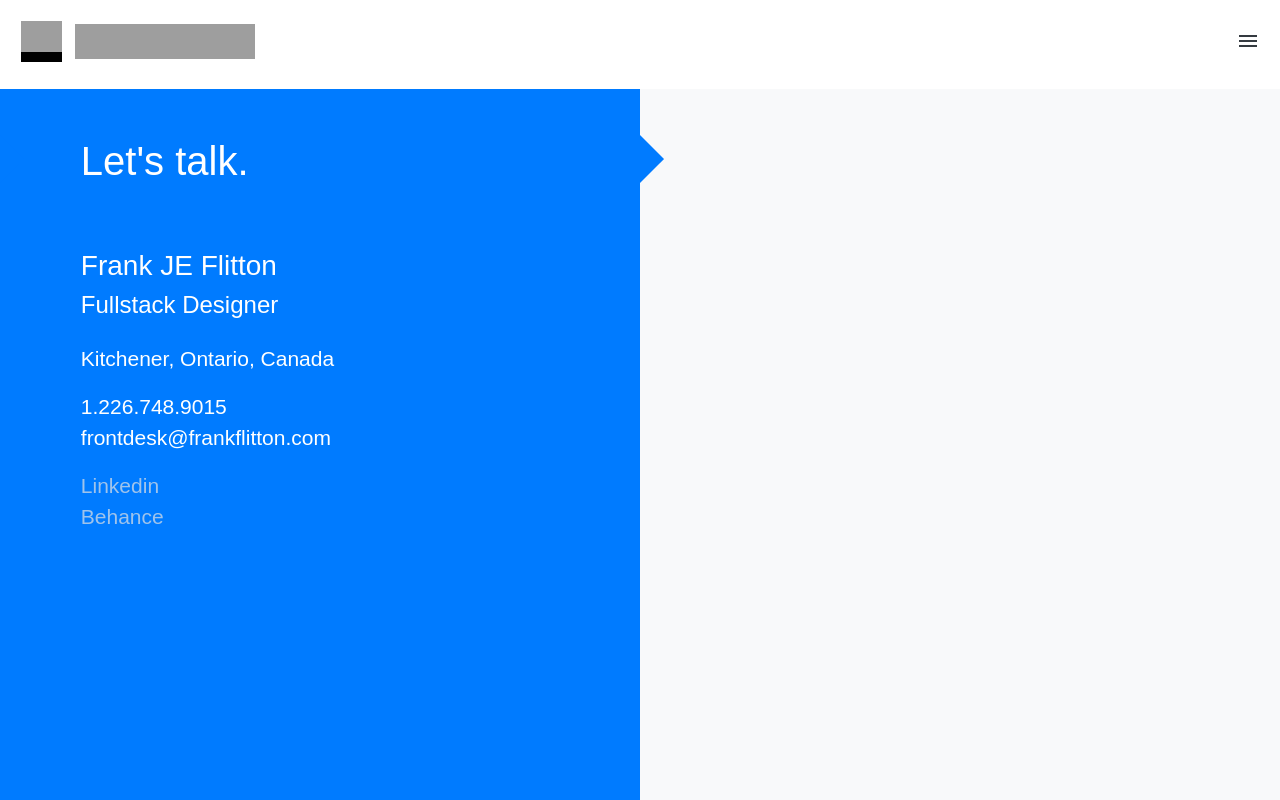
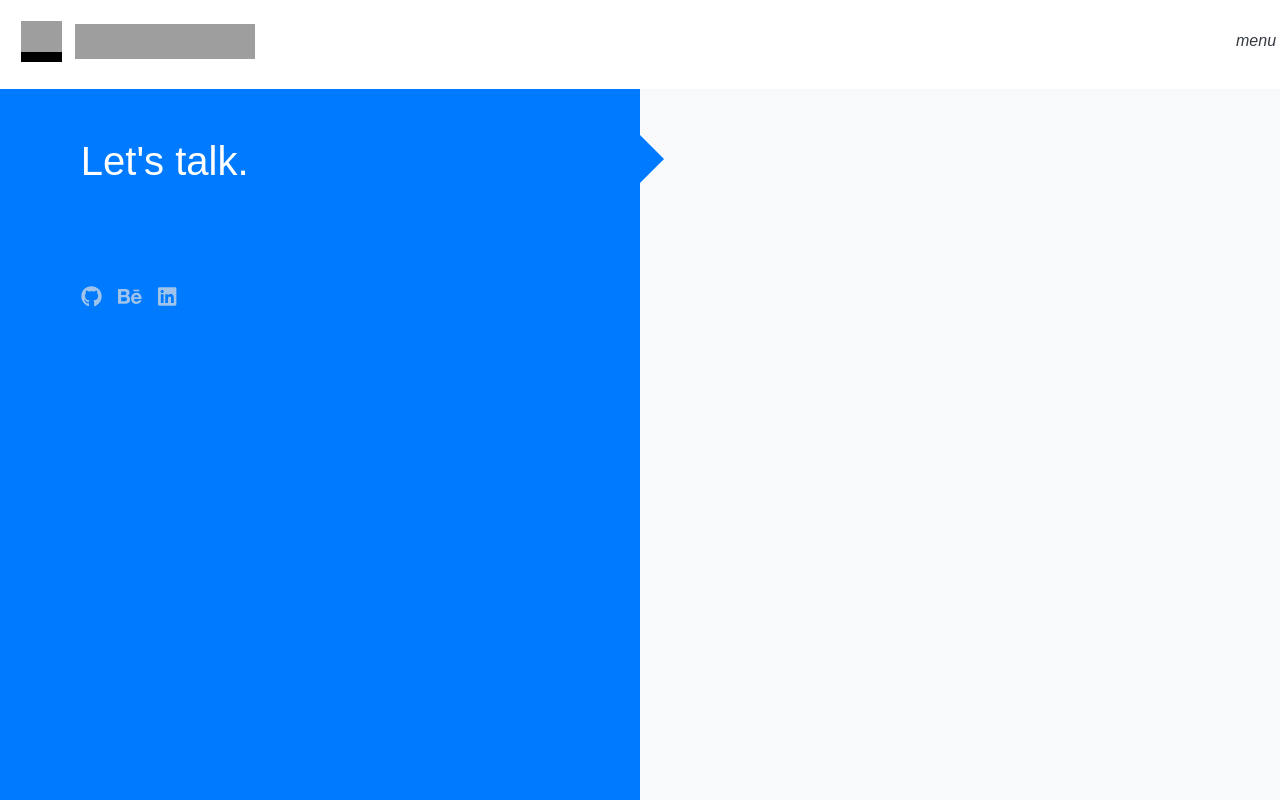
Before and after one commit to FrankFlitton/Personal-Website, a Vue app in the folder frontend/: page /contact in a window 1280 px wide. Built offline with nearby package versions, Linux system fonts and the light colour scheme; grey boxes are pictures that could not be loaded; what Vee-Validate, v-img, vue-formly, vue-formly-bootstrap would draw is missing.

Commit message:
Font Aewsome

```diff
--- a/frontend/index.html
+++ b/frontend/index.html
@@ -11,8 +11,6 @@
 
   <meta name="description" content="Frank JE  Flitton is a Full Stack Designer specializing in UI / UX. Frank is based in Kitchener/Waterloo, Ontario, Canada.">
 
-  <link href="https://fonts.googleapis.com/icon?family=Material+Icons" rel="stylesheet">
-
   <script src="https://use.typekit.net/btp2pnd.js"></script>
   <script>try { Typekit.load({ async: true }); } catch (e) { }</script>
 
--- a/frontend/src/components/pages/Contact.vue
+++ b/frontend/src/components/pages/Contact.vue
@@ -5,30 +5,28 @@
         <b-col
           md="6"
           id="row1"
-          class="bg-primary text-white full-screen"
+          class="bg-primary text-white full-screen mobile-small"
         >
           <b-container>
             <b-row>
               <b-col
                 md="10"
                 offset-md="1"
-                class="pt-5 pb-5"
+                class="pt-5 pb-5 h-100"
               >
-                <h1 class="mb-5 pb-3">
+                <h1 class="mb-5">
                   Let's talk.
                 </h1>
-                <h3>Frank JE Flitton</h3>
-                <h4 class="mb-4">Fullstack Designer</h4>
-                <p>
-                  Kitchener, Ontario, Canada
-                </p>
-                <p>
-                  1.226.748.9015 <br>
-                  frontdesk@frankflitton.com
-                </p>
-                <p>
-                  <a href="https://www.linkedin.com/in/frank-flitton-52691239/" target="_blank">Linkedin</a> <br>
-                  <a href="https://www.behance.net/frankflitton" target="_blank">Behance</a>
+                <p class="icons">
+                  <a href="https://www.github.com/frankflitton" target="_blank">
+                    <font-awesome-icon :icon="['fab', 'github']" />
+                  </a>&ensp;
+                  <a href="https://www.behance.net/frankflitton" target="_blank">
+                    <font-awesome-icon :icon="['fab', 'behance']" />
+                  </a>&ensp;
+                  <a href="https://www.linkedin.com/in/frankflitton/" target="_blank">
+                    <font-awesome-icon :icon="['fab', 'linkedin']" />
+                  </a>&ensp;
                 </p>
               </b-col>
             </b-row>
@@ -52,33 +50,6 @@
           </b-container>
         </b-col>
       </b-row>
-
-
-
-
-          <!-- <b-row>
-              <b-col md="5" offset-md="1">
-                <img src="http://frankflitton.com/img/fflitton-head.jpg" alt="">
-              </b-col>
-              <b-col md="5">
-                <h2>Frank J.E. Flitton</h2>
-                <h3>Fullstack Designer</h3>
-                <p>&nbsp;<br></p>
-                <p>
-                  Kitchener, Ontario, Canada
-                </p>
-                <p>
-                  1.226.748.9015 <br>
-                  frontdesk@frankflitton.com <br>
-                </p>
-                <p>
-                  <a href="https://www.linkedin.com/in/frank-flitton-52691239/" target="_blank">Linkedin</a> <br>
-                  <a href="https://www.behance.net/frankflitton" target="_blank">Behance</a>
-                </p>
-              </b-col>
-              <b-col>
-              </b-col>
-          </b-row> -->
     </b-container>
   </div>
 </template>
@@ -113,8 +84,15 @@ export default {
       max-width: 400px;
     }
     .full-screen {
-      min-height: 80vh;
+      min-height: 100vh;
+      height: auto;
       overflow: hidden;
+      &.mobile-small {
+        @media(max-width:767px){
+          min-height: 13em;
+          height: 13em;
+        }
+      }
       @media(min-width:768px){
         min-height: $slider-full
       }
@@ -133,6 +111,10 @@ export default {
           left: calc(0vw - 17px);
         }
       }
+      .icons {
+        position: absolute;
+        top: 100%;
+      }
     }
 }
 </style>
--- a/frontend/src/main.js
+++ b/frontend/src/main.js
@@ -11,6 +11,19 @@ import gallery from '../../../img-vuer'
 import VueFormly from 'vue-formly'
 import VueFormlyBootstrap from 'vue-formly-bootstrap'
 import VeeValidate from 'Vee-Validate'
+import { library } from '@fortawesome/fontawesome-svg-core'
+import { faCoffee, faTimes } from '@fortawesome/free-solid-svg-icons'
+import { faLinkedin, faBehance, faGithub } from '@fortawesome/free-brands-svg-icons'
+import { FontAwesomeIcon } from '@fortawesome/vue-fontawesome'
+
+library.add([
+  faCoffee,
+  faTimes,
+  faLinkedin,
+  faBehance,
+  faGithub
+])
+Vue.component('font-awesome-icon', FontAwesomeIcon)
 
 Vue.use(gallery, {
   swipeThreshold: 150  // default 100 ,new in 0.12.0
```
Also changed, not shown: frontend/package.json (+7 -0 lines), 1 other file (tests, documents, lock files or other folders).
